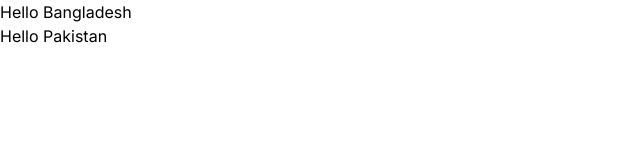
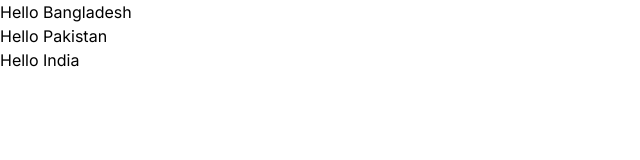
Before and after one commit to sourov526/NextJs_Learning_Project, a Next.js app: page / in a window 1280 px wide. Shown: the top 160 px of the page, without its empty margins (0-640 px from the left). Built offline with nearby package versions, Linux system fonts and the light colour scheme.

Commit message:
add india title

```diff
--- a/app/page.tsx
+++ b/app/page.tsx
@@ -5,6 +5,7 @@
     <main>
       <h1>Hello Bangladesh</h1>
       <h3>Hello Pakistan</h3>
+      <h4>Hello India</h4>
     </main>
   )
 }
```
